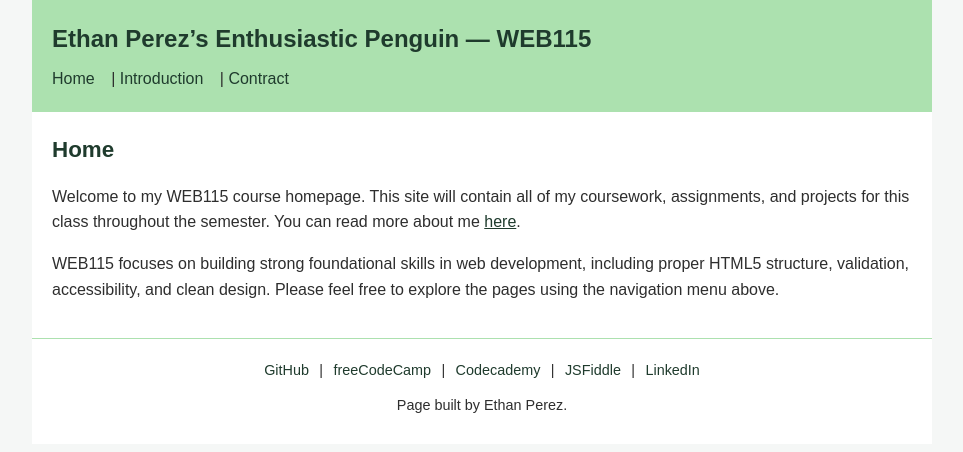
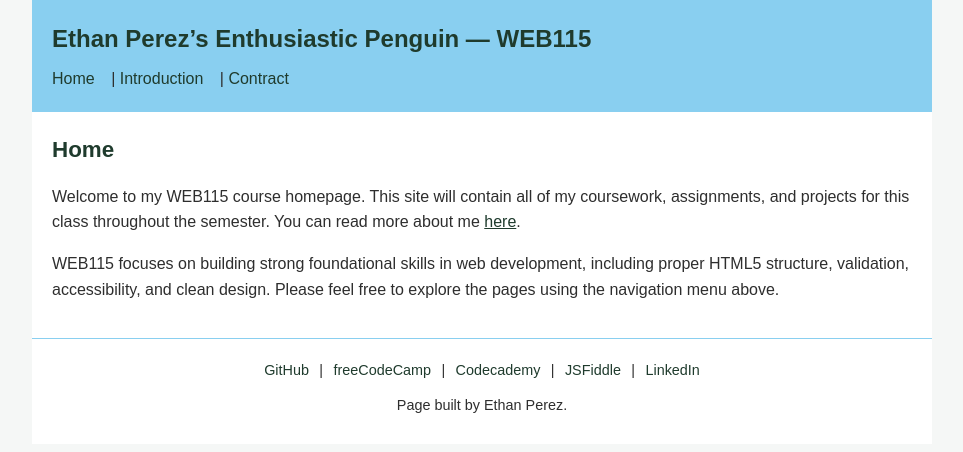
Before and after one commit to ethangianniperez/ethangianniperez.github.io, a PHP site: page /web115/index.html in a window 1280 px wide. Shown: the top 452 px of the page, without its empty margins (158-1121 px from the left). Run offline with PHP 8.4, Linux system fonts and the light colour scheme.

Commit message:
Update styles.css

```diff
--- a/web115/styles/styles.css
+++ b/web115/styles/styles.css
@@ -28,7 +28,7 @@ footer {
 
 
 header {
-    background-color: #ACE1AF;
+    background-color: #89CFF0;
 }
 
 header h1 {
@@ -97,7 +97,7 @@ figcaption {
 
 footer {
     background-color: #ffffff;
-    border-top: 1px solid #ACE1AF;
+    border-top: 1px solid #89CFF0;
     text-align: center;
     font-size: 0.9rem;
 }
```
